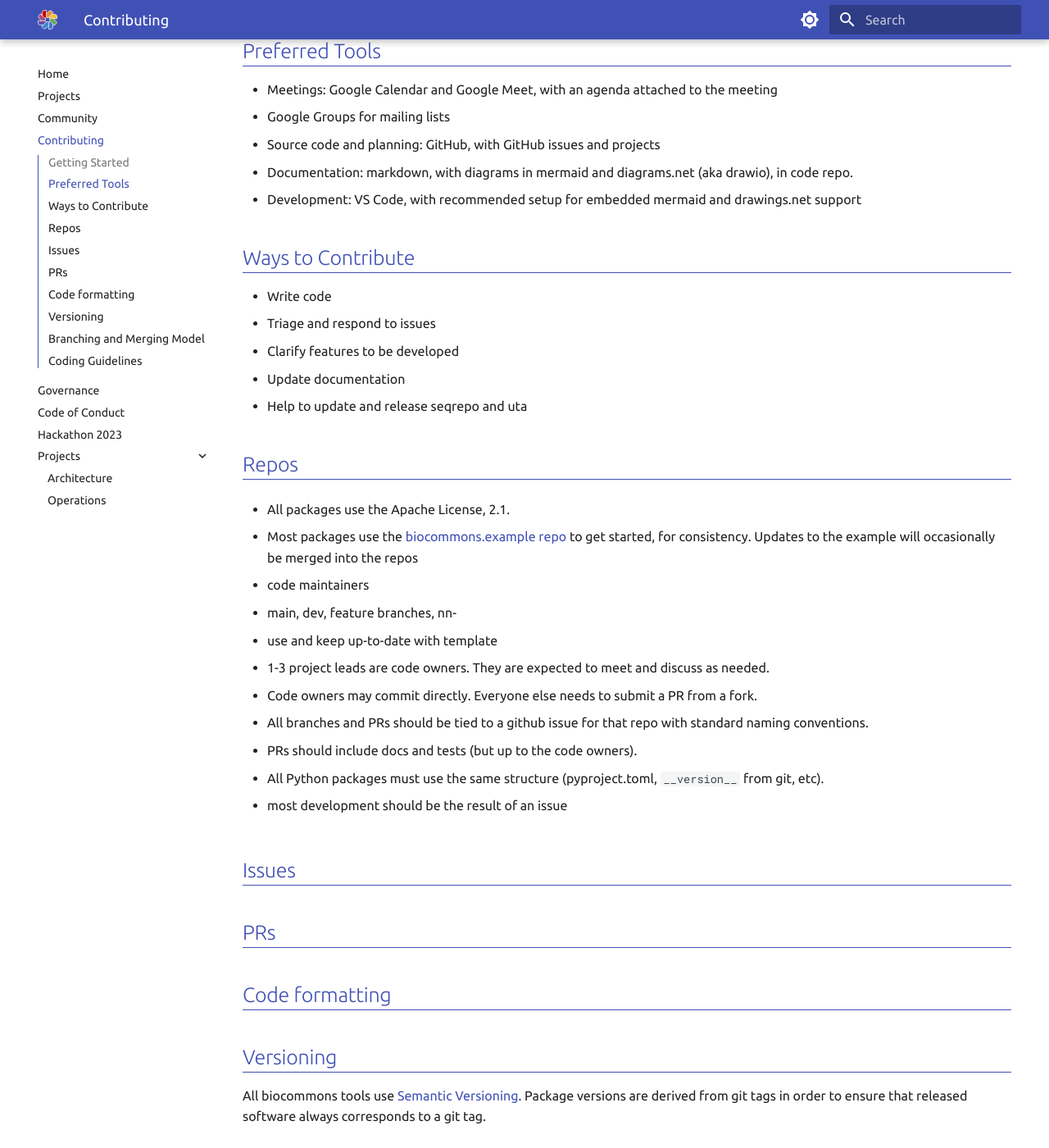
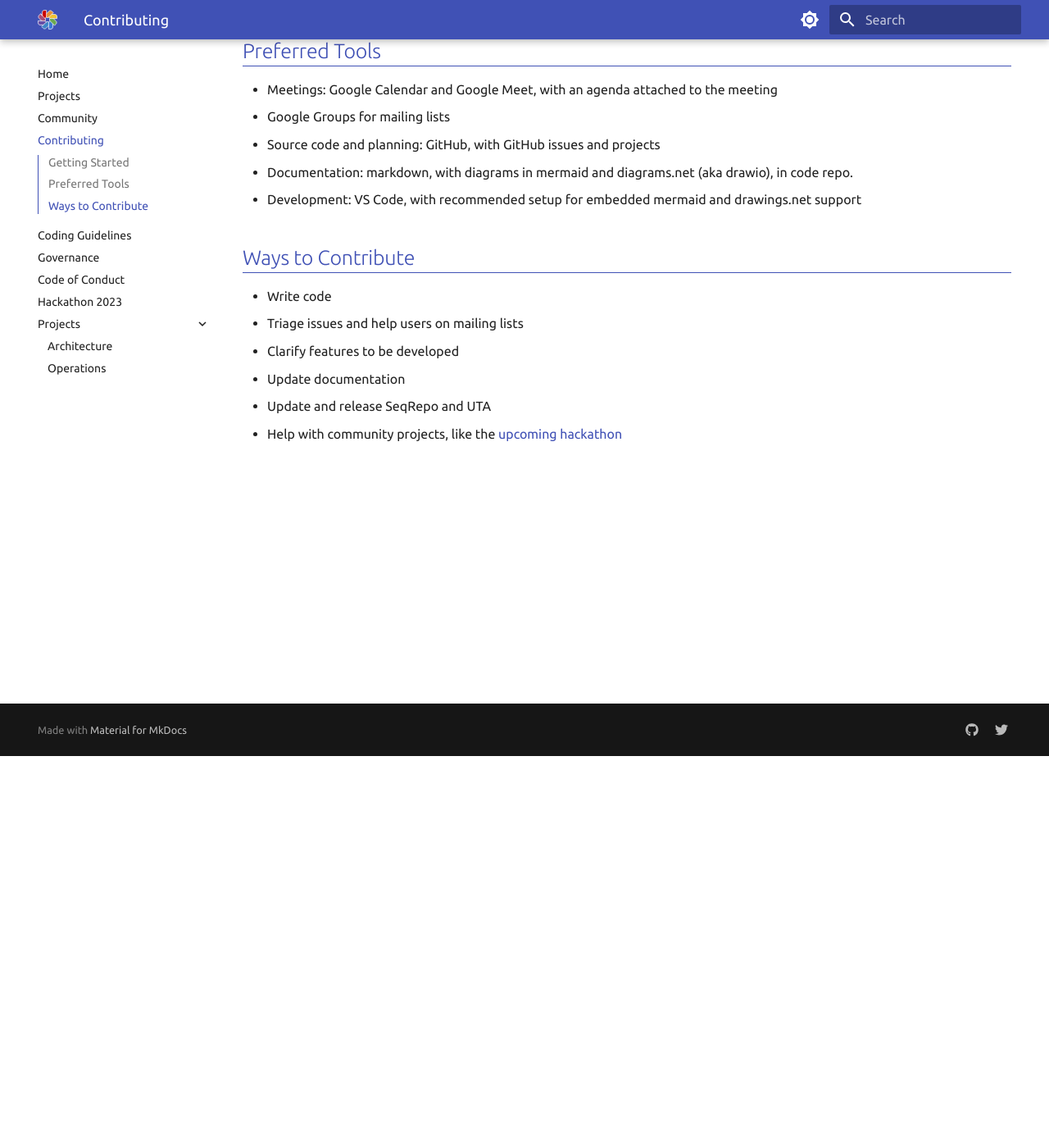
Before and after one commit to biocommons/biocommons.github.io, an MkDocs documentation site: the page built from docs/contributing.md, in a window 1280 px wide and 1400 px high, scrolled down 478 px. Shown: the whole window at 82% size. Built offline with MkDocs 1.6.1 and Material for MkDocs 9.7.7, drawn with Linux system fonts in a browser that asks for light colours; some of the changed text lies outside the part shown.

```diff
--- a/docs/contributing.md
+++ b/docs/contributing.md
@@ -7,9 +7,9 @@ consistently and coherently, and to facilitate contributors moving between proje
 
 ## Getting Started
 
-New to Biocommons and looking for ways to contribute? The best way to get started is to sign
-up on the [Biocommons Slack](/community#slack) and introduce yourself! You may also consider
-joining one or more [Biocommons discussion lists](/community#discussion-lists).
+New to Biocommons and looking for ways to contribute? The best way to get started is to sign up on
+the [Biocommons Slack](/community#slack) and introduce yourself in the #intros channel! You should
+also join one or more [Biocommons discussion lists](community.md#discussion-lists).
 
 If you have a specific feature in mind for a Biocommons product, create an issue following our
 [community guidelines](#issues) to get in touch with a project team.
@@ -25,95 +25,8 @@ If you have a specific feature in mind for a Biocommons product, create an issue
 ## Ways to Contribute
 
 - Write code
-- Triage and respond to issues
+- Triage issues and help users on mailing lists
 - Clarify features to be developed
 - Update documentation
-- Help to update and release seqrepo and uta
-
-
-## Repos
-
-- All packages use the Apache License, 2.1.
-
-- Most packages use the [biocommons.example
-  repo](https://github.com/biocommons/biocommons.example) to get started, for consistency.  Updates
-  to the example will occasionally be merged into the repos
-
-- code maintainers
-- main, dev, feature branches, nn-
-- use and keep up-to-date with template
-
-- 1-3 project leads are code owners. They are expected to meet and discuss as needed.
-- Code owners may commit directly. Everyone else needs to submit a PR from a fork.
-- All branches and PRs should be tied to a github issue for that repo with standard naming conventions.
-- PRs should include docs and tests (but up to the code owners).
-
-- All Python packages must use the same structure (pyproject.toml, `__version__` from git, etc).
-
-- most development should be the result of an issue
-
-
-## Issues
-
-## PRs
-
-## Code formatting
-
-## Versioning
-
-All biocommons tools use [Semantic Versioning](https://semver.org/).  Package versions are derived from
-git tags in order to ensure that released software always corresponds to a git tag.
-
-## Branching and Merging Model
-
-![Branching Strategy](/images/branching-strategy.drawio.svg){.right}
-
-- main is the release branch.
-- release-specific branches, branched off of main and named as x.y, support concurrent
-  patch release off the x.y
-- dev is the development branch for integration testing.
-- feature development occurs in feature branches, branched off of dev and named for the
-  corresponding issue (e.g., 42-bang-the-rocks-together).
-- bug fixes occur in branches off of the affected release. As necessary, those fixes should be then
-  merged back to main.
-
-If a project needs a new development branch for a major release, the Architectural Team will address
-the issue.
-
-### Merging
-
-- Tests must pass in order to be merged. Branches that are failing tests will not be merged.
-- Merging to main and dev is restricted to code owners.
-
-
-## Coding Guidelines
-
-example repo
-
-Code in biocommons org
-
-
-Example repo
-Consistent setup from template
-
-versioning
-
-- semver
-- no v
-- directly from tag when possible
-- branching model
-- multiple version branches
-- dev in forks
-- protected branches
-- https://gist.github.com/chalasr/fd195d83a0a01e4291a8
-- Atomic Commits http://en.wikipedia.org/wiki/Atomic_commit#Atomic_Commit_Convention
-
-Pull requests
-
-- squash if you want before the PR
-- branch names 6-go-bonkers
-- Merge commit message used as default for changelog
-
-Review criteria
-
-Tagging, releasing, changelogs
+- Update and release SeqRepo and UTA
+- Help with community projects, like the [upcoming hackathon](hackathon-2023.md)
```
Also changed, not shown: docs/coding-guidelines.md (added, +99 -0 lines), docs/.pages.
